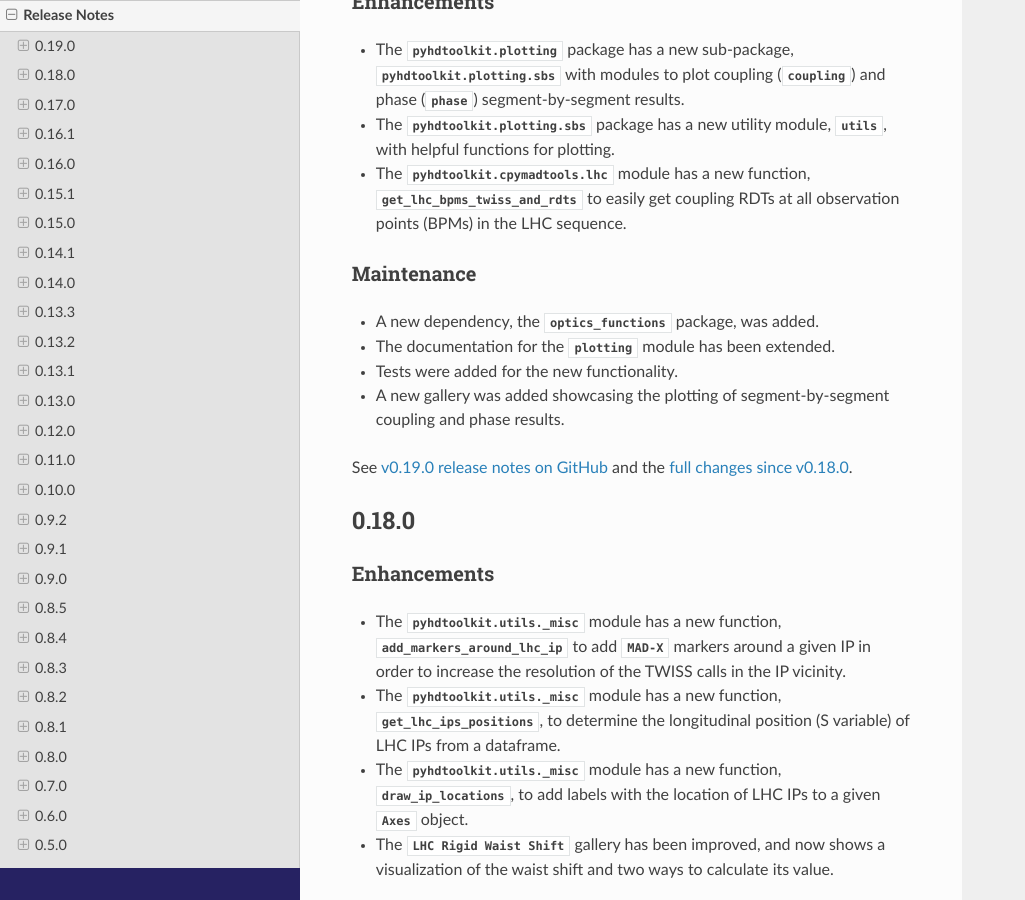
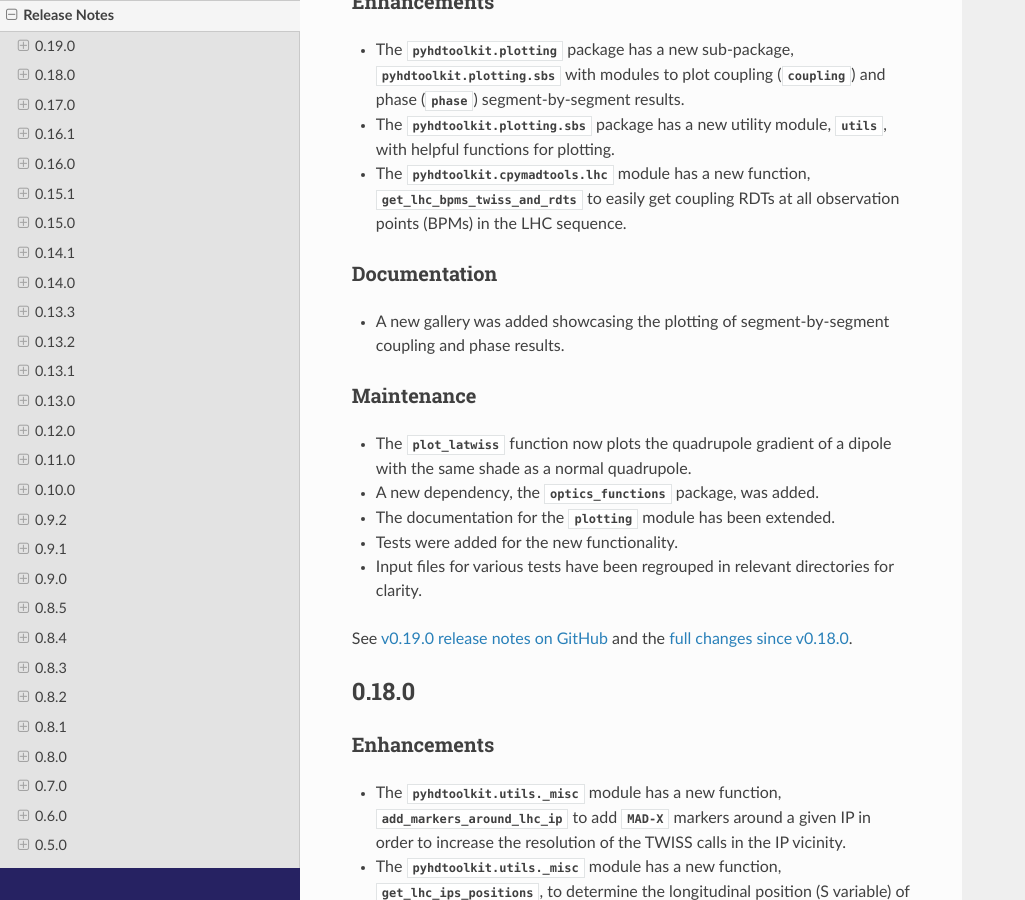
Before and after one commit to fsoubelet/PyhDToolkit, a Sphinx documentation site: the page built from docs/release.rst, in a window 1280 px wide and 900 px high, scrolled down 276 px. Shown: the whole window, without its empty margins (0-1025 px from the left). Built offline with Sphinx 7.4.7 and the Read the Docs theme 2.0.0, drawn with Linux system fonts in a browser that asks for light colours; pages that are not in the unit, such as notebooks, are missing from menus.

Commit message:
new changes added to release.rst

```diff
--- a/docs/release.rst
+++ b/docs/release.rst
@@ -15,13 +15,19 @@ Enhancements
 * The `pyhdtoolkit.plotting.sbs` package has a new utility module,  `~pyhdtoolkit.plotting.sbs.utils`, with helpful functions for plotting.
 * The `pyhdtoolkit.cpymadtools.lhc` module has a new function, `~pyhdtoolkit.cpymadtools.lhc.get_lhc_bpms_twiss_and_rdts` to easily get coupling RDTs at all observation points (BPMs) in the LHC sequence.
 
+Documentation
+~~~~~~~~~~~~~
+
+* A new gallery was added showcasing the plotting of segment-by-segment coupling and phase results.
+
 Maintenance
 ~~~~~~~~~~~
 
+* The `~pyhdtoolkit.cpymadtools.plotters.LatticePlotter.plot_latwiss` function now plots the quadrupole gradient of a dipole with the same shade as a normal quadrupole.
 * A new dependency, the `optics_functions` package, was added.
 * The documentation for the `~pyhdtoolkit.maths.plotting` module has been extended.
 * Tests were added for the new functionality.
-* A new gallery was added showcasing the plotting of segment-by-segment coupling and phase results.
+* Input files for various tests have been regrouped in relevant directories for clarity.
 
 See `v0.19.0 release notes on GitHub <https://github.com/fsoubelet/PyhDToolkit/releases/tag/0.19.0>`_ and the `full changes since v0.18.0 <https://github.com/fsoubelet/PyhDToolkit/compare/0.18.0...0.19.0>`_.
 
```
